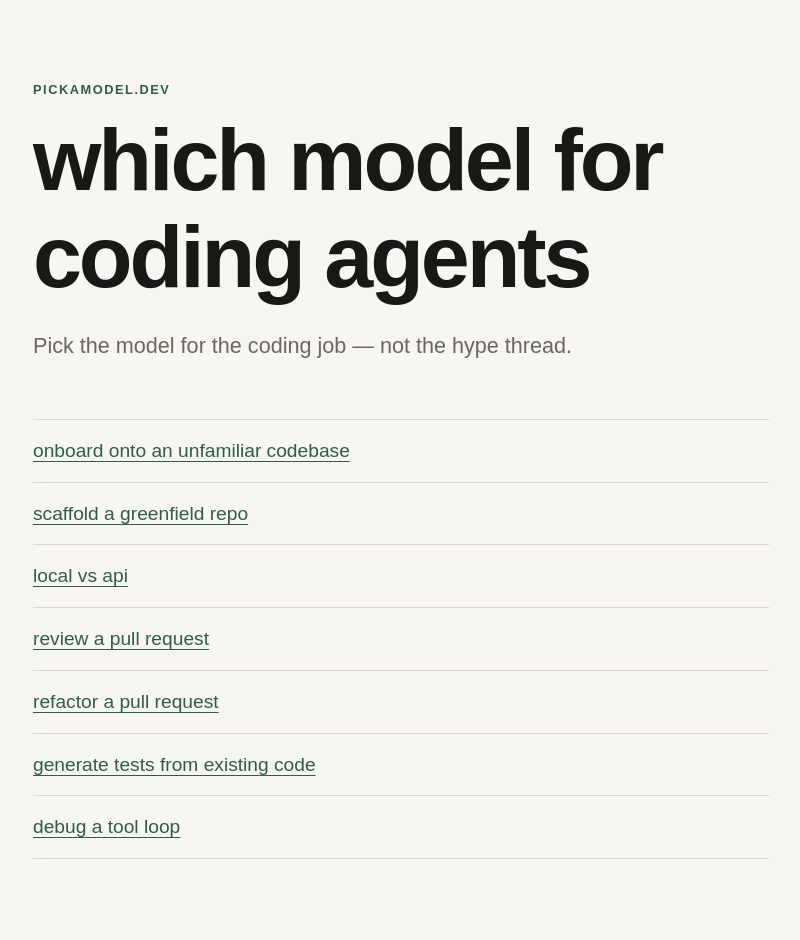
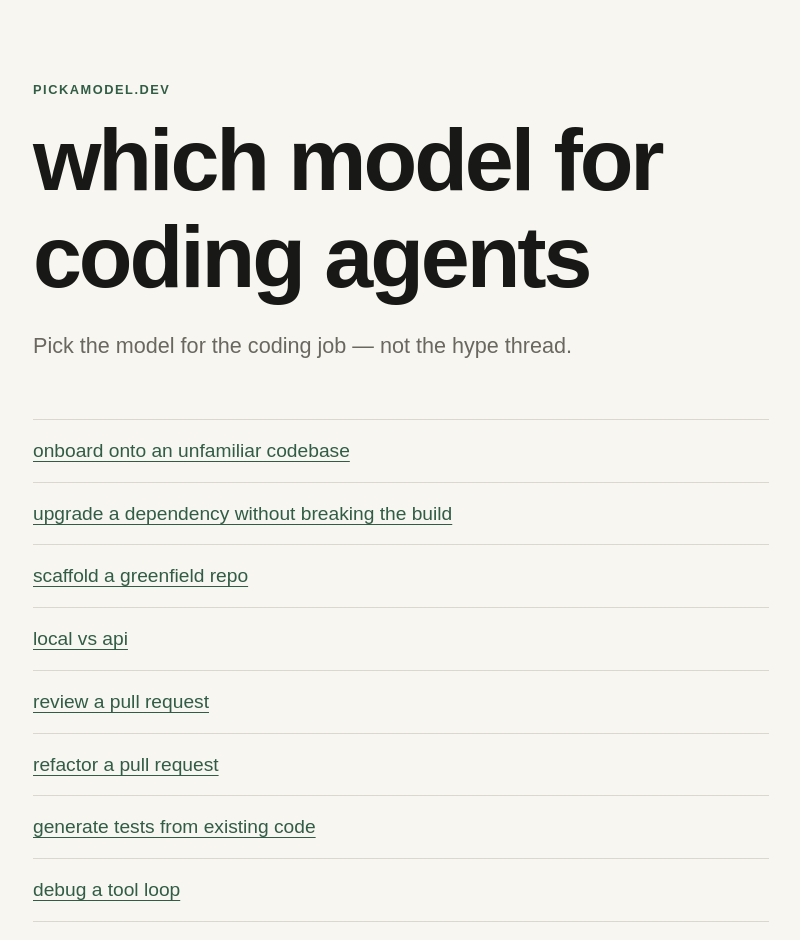
Before and after one commit to kavir10/pickamodel, a Next.js app: page / in a window 1280 px wide. Shown: the top 940 px of the page, without its empty margins (239-1039 px from the left). Built offline with nearby package versions, Linux system fonts and the light colour scheme.

Commit message:
feat: add dependency upgrade job

```diff
--- /dev/null
+++ b/content/jobs/dependency-upgrade.ts
@@ -0,0 +1,35 @@
+import type { Job } from "./types";
+
+export const dependencyUpgrade: Job = {
+  slug: "dependency-upgrade",
+  title: "upgrade a dependency without breaking the build",
+  oneLiner: "A package jumped a major (or three minors piled up) and you need the diff that still compiles — not a changelog essay.",
+  recommendations: [
+    {
+      model: "Sonnet-class",
+      bestWhen: "The upgrade crosses a major, touches types/auth/build, or the breakage is spread across files.",
+      avoidWhen: "It’s a patch bump with a green lockfile and no api change.",
+      costVibe: "$$$",
+    },
+    {
+      model: "Faster / cheaper cloud",
+      bestWhen: "Mechanical bumps: rename an import, fix a type that moved, update a config key.",
+      avoidWhen: "The failure is “tests pass, behavior changed” and you need to notice.",
+      costVibe: "$",
+    },
+    {
+      model: "Local mid",
+      bestWhen: "Private repo, and the upgrade is mostly search-and-replace you can review.",
+      avoidWhen: "You need it to read a long migration guide and apply only the parts that match this repo.",
+      costVibe: "~free",
+    },
+  ],
+  why: [
+    "Upgrades fail quietly. The model that rewrites every call site is worse than the one that stops at the first real break.",
+    "Cheap models are fine when the compiler tells them the answer. Frontier earns it when the compiler stays green and the app is wrong.",
+    "Don’t let it bump the world. One dependency, one pr.",
+    "Pair with test-generation if the old suite never covered the api you just changed.",
+  ],
+  relatedSlugs: ["test-generation", "refactor-pr", "codebase-onboarding"],
+  lastUpdated: "2026-10-03",
+};
--- a/content/jobs/index.ts
+++ b/content/jobs/index.ts
@@ -1,4 +1,5 @@
 import { codebaseOnboarding } from "./codebase-onboarding";
+import { dependencyUpgrade } from "./dependency-upgrade";
 import { greenfieldScaffold } from "./greenfield-scaffold";
 import { localVsApi } from "./local-vs-api";
 import { prReview } from "./pr-review";
@@ -7,7 +8,7 @@ import { testGeneration } from "./test-generation";
 import { toolLoopDebug } from "./tool-loop-debug";
 import type { Job } from "./types";
 
-export const jobs = [codebaseOnboarding, greenfieldScaffold, localVsApi, prReview, refactorPr, testGeneration, toolLoopDebug] satisfies Job[];
+export const jobs = [codebaseOnboarding, dependencyUpgrade, greenfieldScaffold, localVsApi, prReview, refactorPr, testGeneration, toolLoopDebug] satisfies Job[];
 
 export function getJob(slug: string): Job | undefined {
   return jobs.find((job) => job.slug === slug);
```
